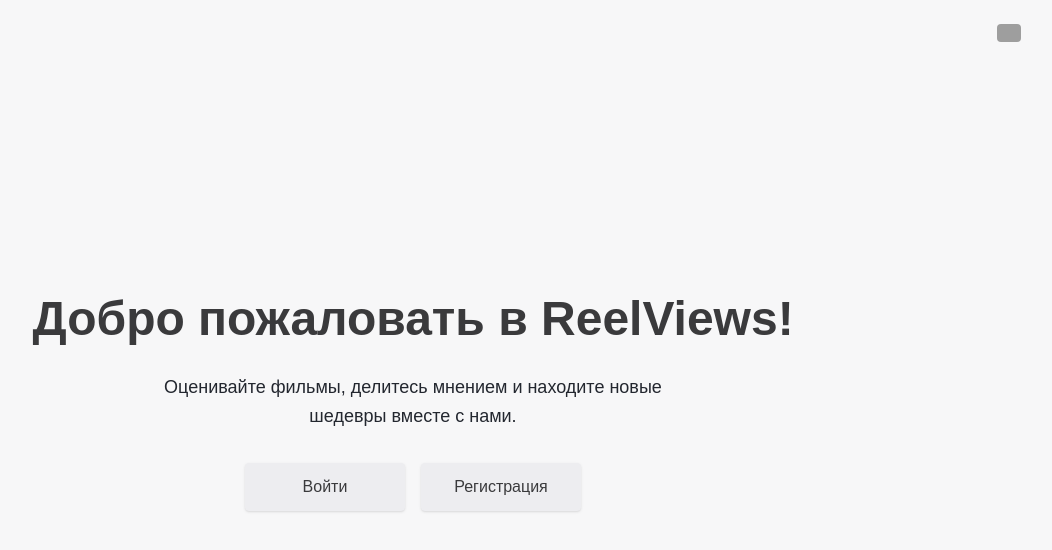
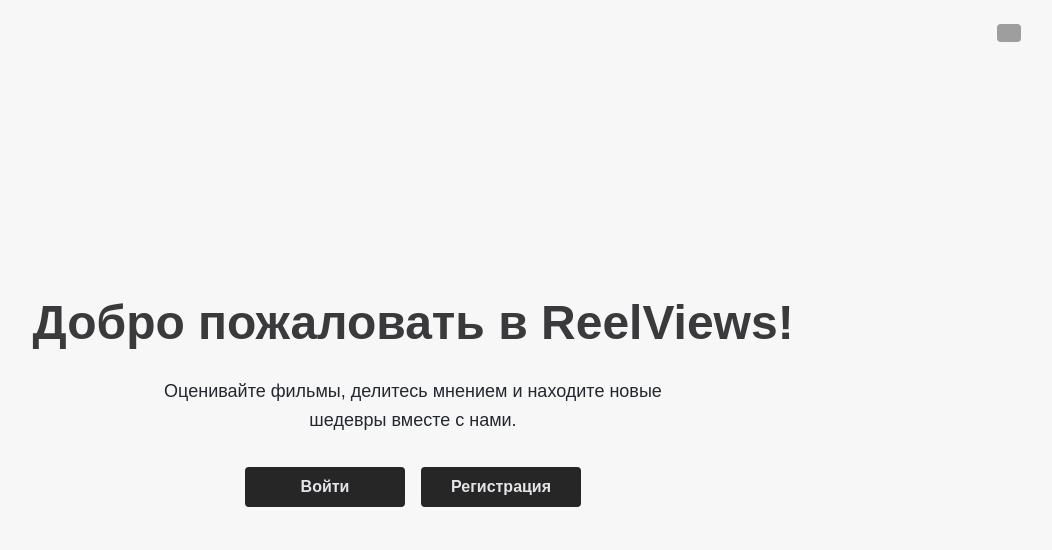
Before and after one commit to lkrassi/reelviews, a Next.js app: page / in a window 1280 px wide. Shown: the top 550 px of the page, without its empty margins (227-1279 px from the left). Built offline with nearby package versions, Linux system fonts and the light colour scheme; no server answers; grey boxes are pictures that could not be loaded.

Commit message:
фикс стилей

```diff
--- a/src/app/page.tsx
+++ b/src/app/page.tsx
@@ -13,13 +13,13 @@
       <div className="flex gap-4 max-sm:flex-col">
         <Link
           href="/auth/login"
-          className="px-6 py-3 w-40 text-center rounded bg-secondary hover:bg-hover transition-colors duration-200 shadow"
+          className="bg-dark-btn w-40 text-center text-dark-text rounded px-4 py-2 font-semibold hover:bg-hover"
         >
           Войти
         </Link>
         <Link
           href="/auth/register"
-          className="px-6 py-3 w-40 text-center rounded bg-secondary hover:bg-hover transition-colors duration-200 shadow"
+          className="bg-dark-btn w-40 text-center text-dark-text rounded px-4 py-2 font-semibold hover:bg-hover"
         >
           Регистрация
         </Link>
--- a/src/app/theme.css
+++ b/src/app/theme.css
@@ -72,10 +72,7 @@
   @apply text-dark-text;
 }
 a {
-  @apply text-primary duration-200;
-}
-.dark a {
-  @apply text-dark-primary;
+  @apply duration-200;
 }
 ul,
 ol {
```
